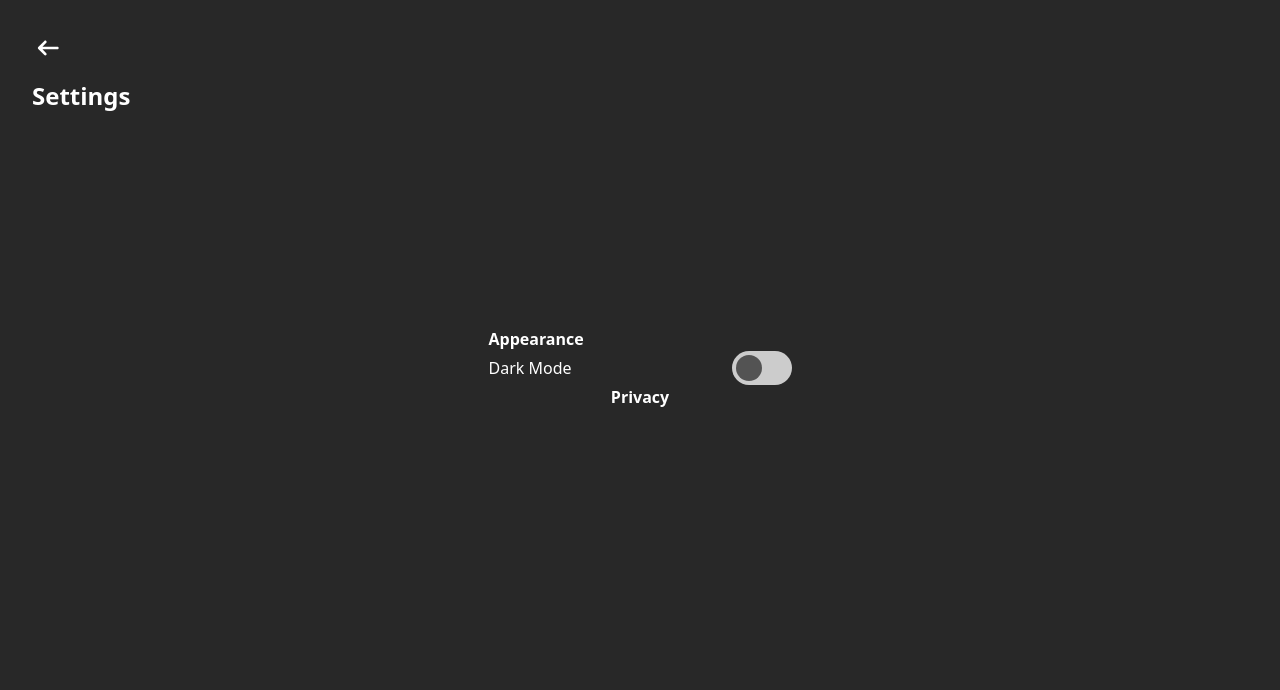
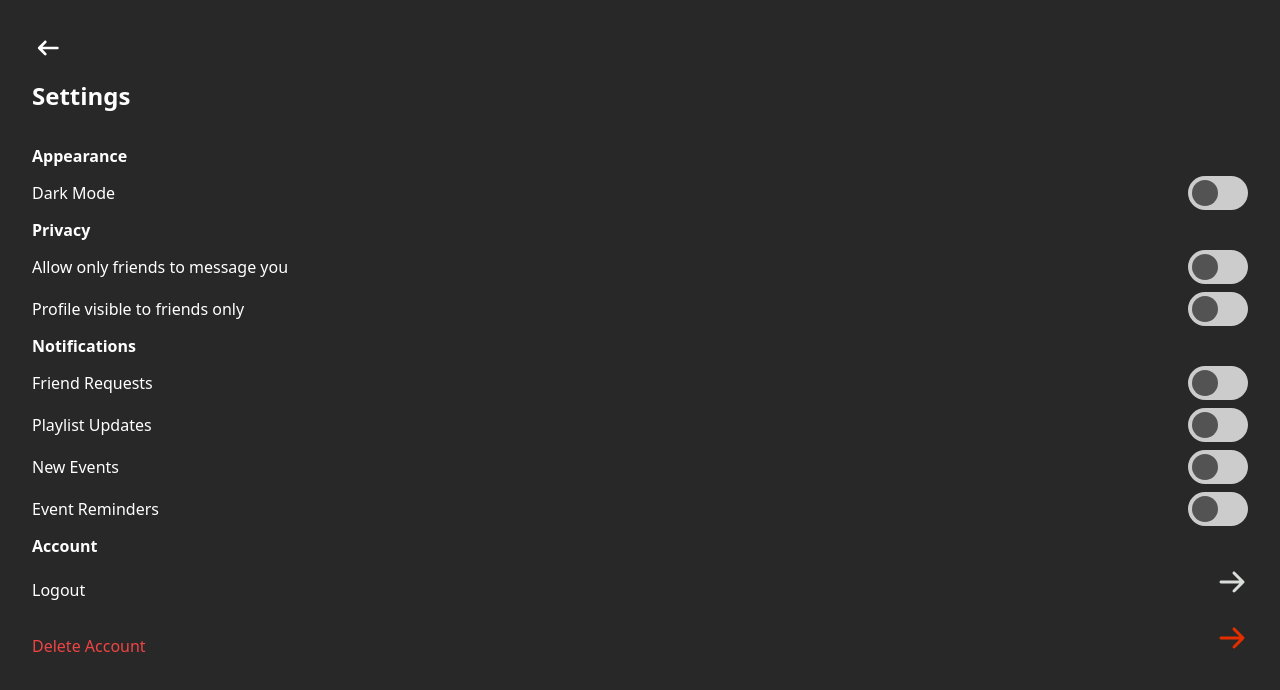
Before and after one commit to Sam-Wonjae-Lee/Matchify-Frontend, a Next.js app: page /settings in a window 1280 px wide. Shown: the top 690 px of the page. Built offline with nearby package versions, Linux system fonts and the light colour scheme.

Commit message:
Updated settings page

```diff
--- a/pages/settings.tsx
+++ b/pages/settings.tsx
@@ -24,35 +24,97 @@ const Settings = () => {
                     <p className="text-white font-bold text-2xl">Settings</p>
                 </div>
 
-                {/* Centred Items */}
-                <div className="flex flex-col h-full w-full justify-center items-center -mt-32">
-                    <div>
-                        <p className="text-white font-bold">Appearance</p>
-                        <div className="flex items-center space-x-40">
+                <div className="mt-8 space-y-2">
+                    <p className="text-white font-bold">Appearance</p>
+                    <div className="flex flex-col space-y-2">
+                        <div className="flex items-center">
                             <p className="text-white">Dark Mode</p>
-                            <label className="switch">
-                                <input type="checkbox"/>
+                            <label className="switch ml-auto">
+                                <input type="checkbox" />
                                 <span className="slider round"></span>
                             </label>
                         </div>
                     </div>
-                    <div>
-                        <p className="text-white font-bold">Privacy</p>
-                        {/* <div className="flex items-center space-x-40">
+
+                    <p className="text-white font-bold">Privacy</p>
+                    <div className="flex flex-col space-y-2">
+                        <div className="flex items-center">
                             <p className="text-white">Allow only friends to message you</p>
-                            <label className="switch">
-                                <input type="checkbox"/>
+                            <label className="switch ml-auto">
+                                <input type="checkbox" />
                                 <span className="slider round"></span>
                             </label>
+                        </div>
+                        <div className="flex items-center">
                             <p className="text-white">Profile visible to friends only</p>
-                            <label className="switch">
-                                <input type="checkbox"/>
+                            <label className="switch ml-auto">
+                                <input type="checkbox" />
                                 <span className="slider round"></span>
                             </label>
-                        </div> */}
+                        </div>
+                    </div>
+
+                    <p className="text-white font-bold">Notifications</p>
+                    <div className="flex flex-col space-y-2">
+                        <div className="flex items-center">
+                            <p className="text-white">Friend Requests</p>
+                            <label className="switch ml-auto">
+                                <input type="checkbox" />
+                                <span className="slider round"></span>
+                            </label>
+                        </div>
+                        <div className="flex items-center">
+                            <p className="text-white">Playlist Updates</p>
+                            <label className="switch ml-auto">
+                                <input type="checkbox" />
+                                <span className="slider round"></span>
+                            </label>
+                        </div>
+                        <div className="flex items-center">
+                            <p className="text-white">New Events</p>
+                            <label className="switch ml-auto">
+                                <input type="checkbox" />
+                                <span className="slider round"></span>
+                            </label>
+                        </div>
+                        <div className="flex items-center">
+                            <p className="text-white">Event Reminders</p>
+                            <label className="switch ml-auto">
+                                <input type="checkbox" />
+                                <span className="slider round"></span>
+                            </label>
+                        </div>
+                    </div>
+
+                    <p className="text-white font-bold">Account</p>
+                    <div className="flex flex-col space-y-2">
+                        <div className="flex items-center">
+                            <p className="text-white">Logout</p>
+                            <button className="ml-auto mb-4">
+                                <img src="/right_arrow.svg" alt="Left Arrow" className="w-8 h-8"
+                                    // Hover animation
+                                    style={{ transition: 'filter 0.3s ease' }}
+                                    onMouseEnter={(e) => e.currentTarget.style.filter = 'invert(35%) sepia(99%) saturate(748%) hue-rotate(86deg) brightness(92%) contrast(101%)'}
+                                    onMouseLeave={(e) => e.currentTarget.style.filter = 'none'}
+                                />
+                            </button>
+                        </div>
+                        <div className="flex items-center">
+                            <p className="text-red-500">Delete Account</p>
+                            <button className="ml-auto mb-4">
+                                <img src="/right_arrow_red.svg" alt="Left Arrow" className="w-8 h-8"
+                                    // Hover animation
+                                    style={{ transition: 'filter 0.3s ease' }}
+                                    onMouseEnter={(e) => e.currentTarget.style.filter = 'invert(35%) sepia(99%) saturate(748%) hue-rotate(86deg) brightness(92%) contrast(101%)'}
+                                    onMouseLeave={(e) => e.currentTarget.style.filter = 'none'}
+                                />
+                            </button>
+                        </div>
                     </div>
 
                 </div>
+
+
             </div>
         </div>
     );
```
Also changed, not shown: public/right_arrow.svg (added), public/right_arrow_red.svg (added).
